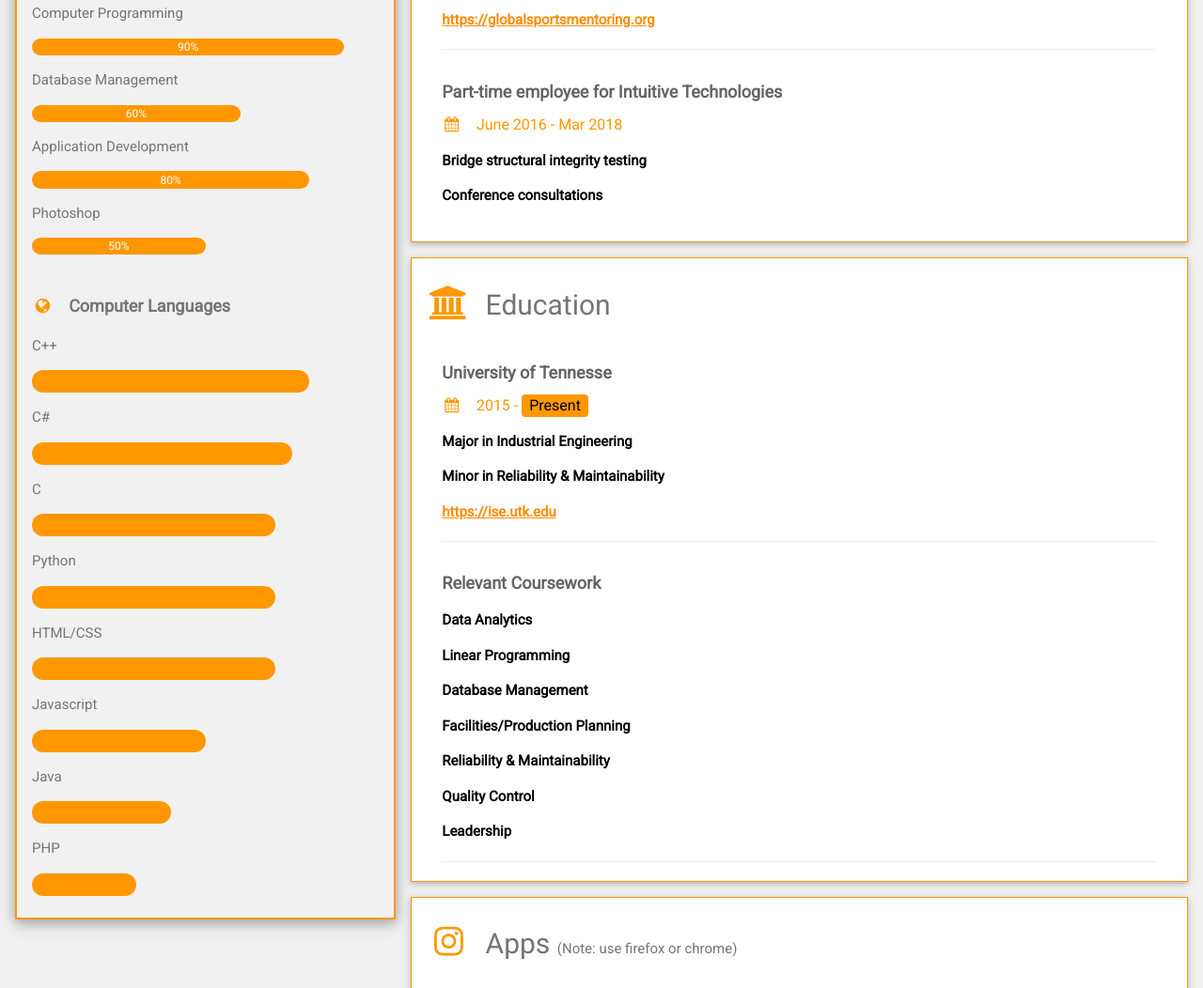
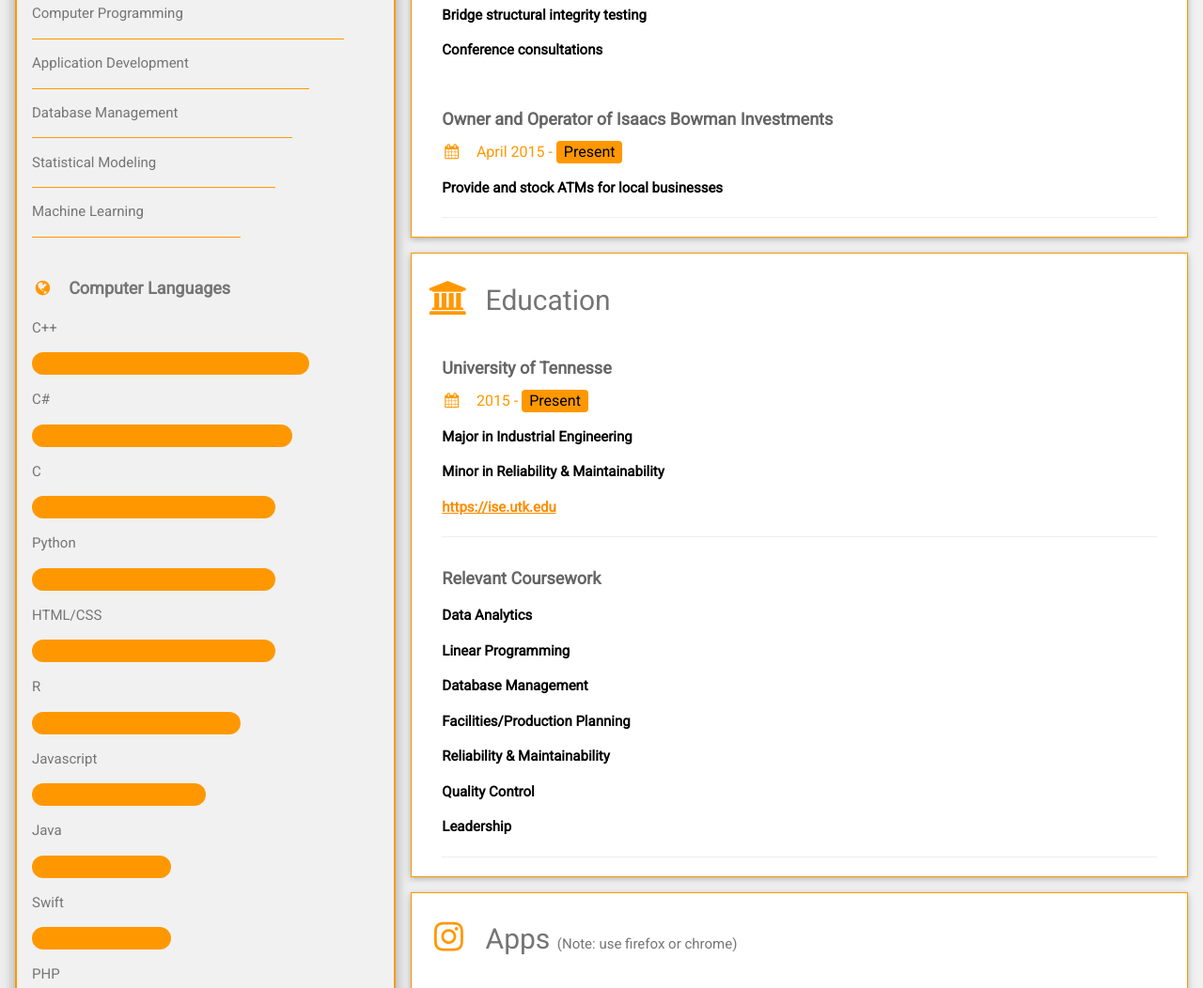
Before and after one commit to jakeisaacs/html-resume, a plain HTML site: page index.html in a window 1280 px wide. Shown: the part 783-1835 px from the top of the page at 94% size. Drawn offline with nearby package versions, Linux system fonts and the light colour scheme.

Commit message:
Update index.html

```diff
--- a/index.html
+++ b/index.html
@@ -55,25 +55,31 @@
                         <p>Computer Programming</p>
                         <div class="w3-light-grey w3-round-xlarge w3-small">
                             <div class="w3-container w3-center w3-round-xlarge w3-orange" style="width:90%">
-                                <div class="w3-center w3-text-white">90%</div>
-                            </div>
-                        </div>
-                        <p>Database Management</p>
-                        <div class="w3-light-grey w3-round-xlarge w3-small">
-                            <div class="w3-container w3-center w3-round-xlarge w3-orange" style="width:60%">
-                                <div class="w3-center w3-text-white">60%</div>
+                                <div class="w3-center w3-text-white"></div>
                             </div>
                         </div>
                         <p>Application Development</p>
                         <div class="w3-light-grey w3-round-xlarge w3-small">
                             <div class="w3-container w3-center w3-round-xlarge w3-orange" style="width:80%">
-                                <div class="w3-center w3-text-white">80%</div>
+                                <div class="w3-center w3-text-white"></div>
                             </div>
                         </div>
-                        <p>Photoshop</p>
+                        <p>Database Management</p>
                         <div class="w3-light-grey w3-round-xlarge w3-small">
-                            <div class="w3-container w3-center w3-round-xlarge w3-orange" style="width:50%">
-                                <div class="w3-center w3-text-white">50%</div>
+                            <div class="w3-container w3-center w3-round-xlarge w3-orange" style="width:75%">
+                                <div class="w3-center w3-text-white"></div>
+                            </div>
+                        </div>
+                        <p>Statistical Modeling</p>
+                        <div class="w3-light-grey w3-round-xlarge w3-small">
+                            <div class="w3-container w3-center w3-round-xlarge w3-orange" style="width:70%">
+                                <div class="w3-center w3-text-white"></div>
+                            </div>
+                        </div>
+                        <p>Machine Learning</p>
+                        <div class="w3-light-grey w3-round-xlarge w3-small">
+                            <div class="w3-container w3-center w3-round-xlarge w3-orange" style="width:60%">
+                                <div class="w3-center w3-text-white"></div>
                             </div>
                         </div>
                         <br>
@@ -100,11 +106,19 @@
                         <div class="w3-light-grey w3-round-xlarge">
                             <div class="w3-round-xlarge w3-orange" style="height:24px;width:70%"></div>
                         </div>
+                        <p>R</p>
+                        <div class="w3-light-grey w3-round-xlarge">
+                            <div class="w3-round-xlarge w3-orange" style="height:24px;width:60%"></div>
+                        </div>
                         <p>Javascript</p>
                         <div class="w3-light-grey w3-round-xlarge">
                             <div class="w3-round-xlarge w3-orange" style="height:24px;width:50%"></div>
                         </div>
                         <p>Java</p>
+                        <div class="w3-light-grey w3-round-xlarge">
+                            <div class="w3-round-xlarge w3-orange" style="height:24px;width:40%"></div>
+                        </div>
+                        <p>Swift</p>
                         <div class="w3-light-grey w3-round-xlarge">
                             <div class="w3-round-xlarge w3-orange" style="height:24px;width:40%"></div>
                         </div>
@@ -127,19 +141,12 @@
                     <h2 class="w3-text-grey w3-padding-16"><i
                             class="fa fa-suitcase fa-fw w3-margin-right w3-xxlarge w3-text-orange"></i>Work Experience
                     </h2>
-                    <div class="w3-container">
-                        <h5 class="w3-opacity"><b>Owner and Operator of Isaacs Bowman Investments</b></h5>
-                        <h6 class="w3-text-orange"><i class="fa fa-calendar fa-fw w3-margin-right"></i>April 2015 - <span
-                                class="w3-tag w3-orange w3-round">Present</span></h6>
-                        <p>Provide and stock ATMs for local businesses</p>
-                        <hr>
-                    </div>
-                    <div class="w3-container">
+                    <div class="w3-container class="w3-text-grey"">
                         <h5 class="w3-opacity"><b>Research Assisstant for Operations Research</h5>
                         <h6 class="w3-text-orange"><i class="fa fa-institution fa-fw w3-margin-right"></i>University of Tennessee</h6>
                         <h6 class="w3-text-orange"><i class="fa fa-calendar fa-fw w3-margin-right"></i>September 2019 - <span
                             class="w3-tag w3-orange w3-round">Present</span></h6>
-                        <p class="w3-text-grey">Machine Learning</p>
+                        <p">Machine Learning</p>
                         <p>Bayesian Optimization</p>
                         <p>Statistical Modeling</p>
                         <hr>
@@ -163,6 +170,13 @@
                         </h6>
                         <p>Bridge structural integrity testing</p>
                         <p>Conference consultations</p><br>
+                    </div>
+                    <div class="w3-container">
+                        <h5 class="w3-opacity"><b>Owner and Operator of Isaacs Bowman Investments</b></h5>
+                        <h6 class="w3-text-orange"><i class="fa fa-calendar fa-fw w3-margin-right"></i>April 2015 - <span
+                                class="w3-tag w3-orange w3-round">Present</span></h6>
+                        <p>Provide and stock ATMs for local businesses</p>
+                        <hr>
                     </div>
                 </div>
 
```
